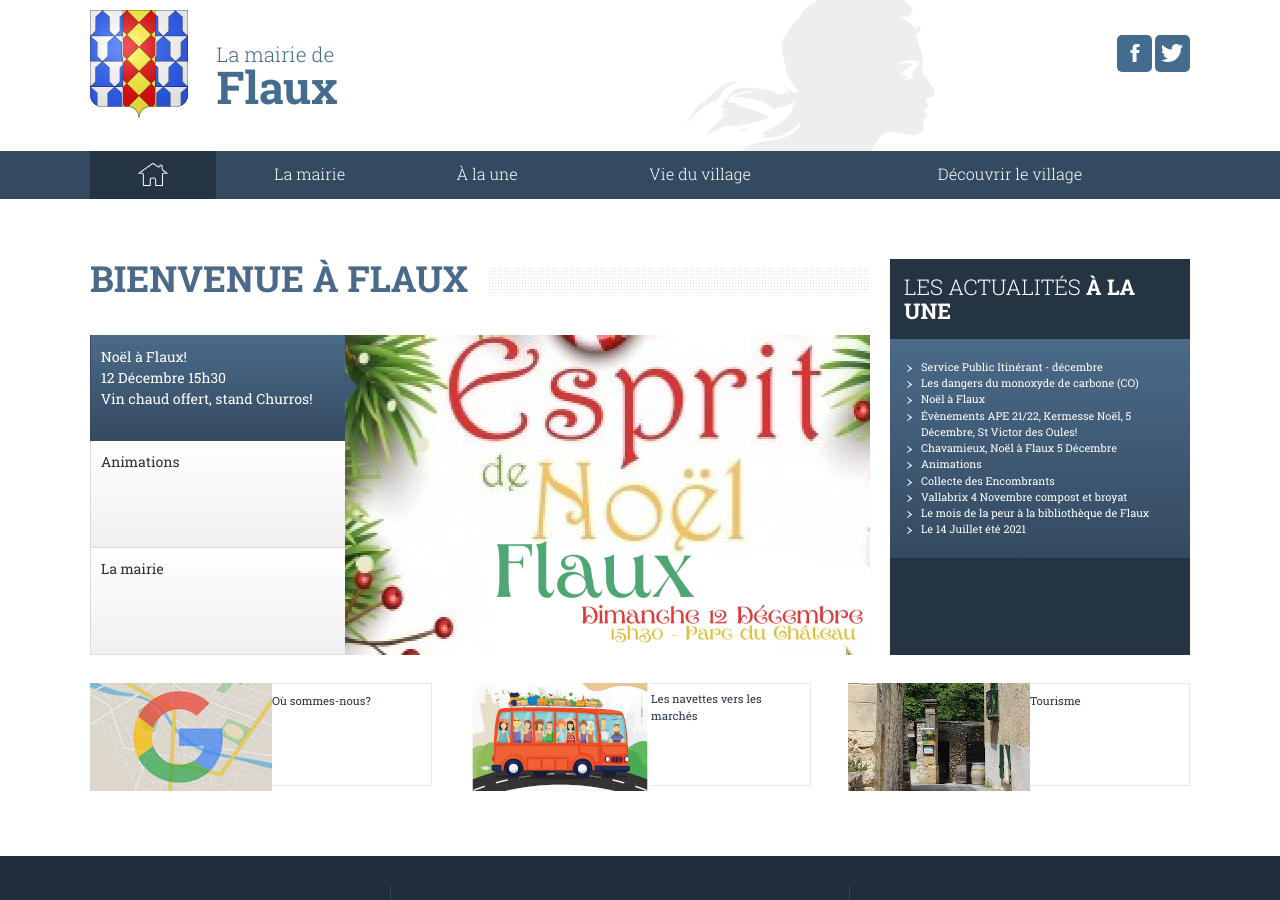
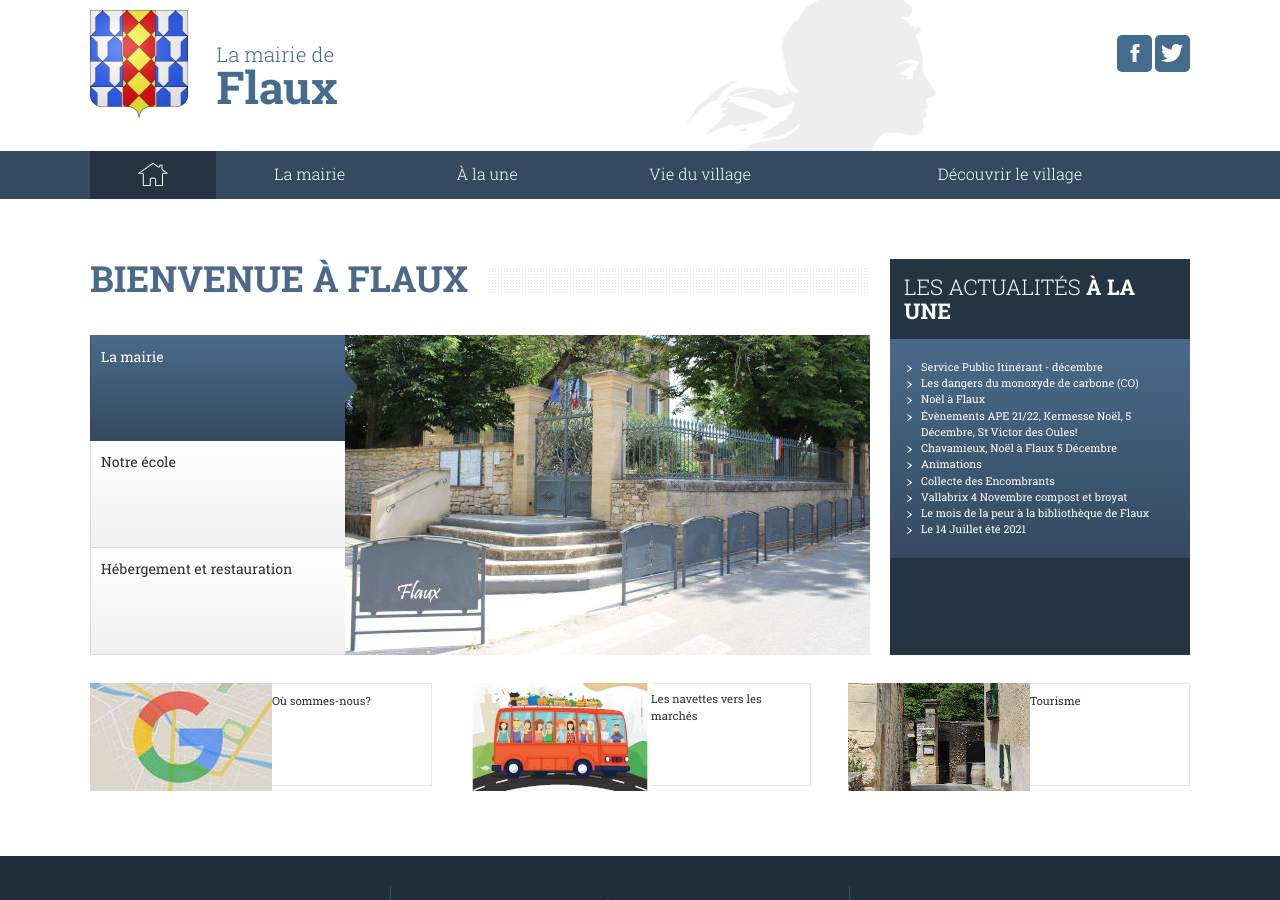
Before and after one commit to Flaux-Village/flaux-village.github.io, a Jekyll site: the page built from index.md, in a window 1280 px wide and 900 px high. Built offline with Jekyll 4.4.1, drawn with Linux system fonts in a browser that asks for light colours.

Commit message:
Update index.md

```diff
--- a/index.md
+++ b/index.md
@@ -5,19 +5,18 @@ description: Portail du village de Flaux
 keywords: mairie, commune, flaux, gard
 titre_page: Bienvenue à Flaux
 onglets_principaux:
-
-- titre: Noël à Flaux! <br> 12 Décembre 15h30 <br> Vin chaud offert, stand Churros!
-  addresse: /actualites/noelflaux.html
-  illustration: /assets/flyer/Screenshot from 2021-11-23 08-31-03.png
-  description_illustration: Noël à Flaux, 12 Décembre 15h30
-- titre: Animations
-  addresse: /actualites/animations.html
-  illustration: /assets/flyer/Screenshot from 2021-12-09 14-54-30.png
 - titre: La mairie
   addresse: /mairie.html
   illustration: /assets/illustrations/525_320_Flauxentrance_3610.jpg
-  description_illustration: La Mairie de Flaux
-
+  description_illustration: La Mairie de Flaux.
+- titre: Notre école
+  addresse: /ecole.html
+  illustration: /assets/illustrations/525_320_Flauxbanner3_3614.jpg
+  description_illustration: école de Flaux
+- titre: Hébergement et restauration
+  addresse: /hebergements.html
+  illustration: /assets/illustrations/525_320_flauxtapas_3622.jpg
+  description_illustration: hebergement
 
 
 articles_en_vedette:
```
